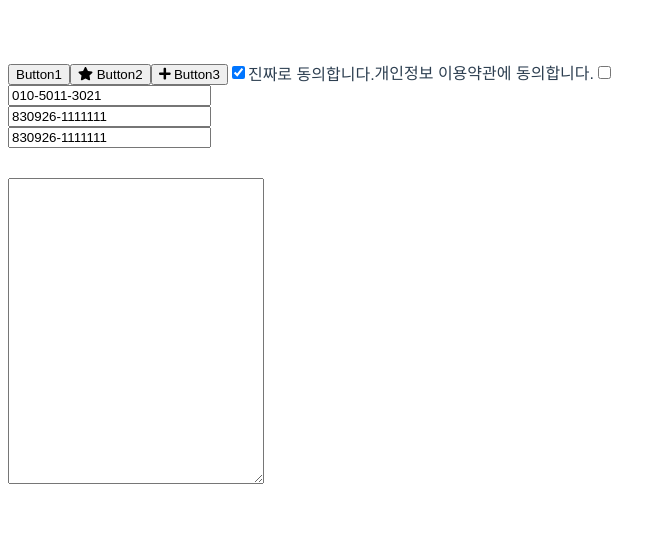
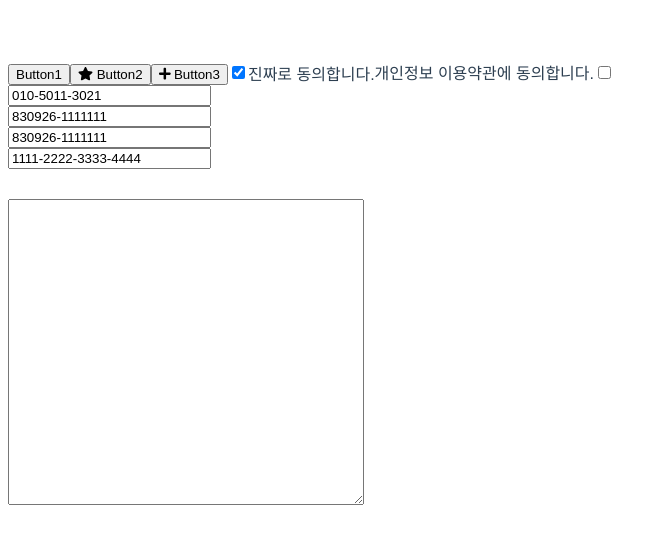
Before and after one commit to jjamtiger3/vue3-components, a Vue app: page / in a window 1280 px wide. Shown: the top 544 px of the page, without its empty margins (0-666 px from the left). Built offline with nearby package versions, Linux system fonts and the light colour scheme.

Commit message:
입력기 *처리 구현 -> 아직 버그잇어서 수정해야함

```diff
--- a/src/App.vue
+++ b/src/App.vue
@@ -19,6 +19,7 @@
     <vue-input ref="input0" value="01050113021" mask="000-0000-0000"></vue-input>
     <vue-input ref="input1" value="8309261111111" mask="000000-0000000"></vue-input>
     <vue-input ref="input2" value="8309261111111" mask="000000-0******"></vue-input>
+    <vue-input ref="input3" value="1111222233334444" mask="0000-0000-0000-0000"></vue-input>
     <textarea class="print-zone" ref="textarea0"></textarea>
   </div>
 </template>
@@ -152,7 +153,7 @@ export default {
   margin-top: 60px;
 }
 textarea.print-zone {
-  width: 250px;
+  width: 350px;
   height: 300px;
   margin-top: 30px;
 }
--- a/src/components/VueInput.vue
+++ b/src/components/VueInput.vue
@@ -15,7 +15,8 @@ export default {
       maskedValue: '',
       realValue: '',
       classList: [],
-      maxLength: 0
+      maxLength: 0,
+      asterikMap: {}
     }
   },
   props: {
@@ -64,8 +65,17 @@ export default {
           }
           return { maskExp: arrReg.join(''), regExp: arrRep.join(specChar) };
       },
+      // masking (*)처리를 구현하기위해선 mask값의 * 포지션을 배열에 저장하여 입력값에서 변환하면 됨
       inputValue ($event) {
-        let value = $event.target.value;
+        const { target } = $event;
+        let value = target.value;
+        const arrMaskedValue = value.split('');
+        for(const i in this.asterikMap) {
+            if (i <= arrMaskedValue.length - 1 && this.asterikMap[i]) {
+                arrMaskedValue[i] = this.asterikMap[i];
+                value = arrMaskedValue.join('');
+            }
+        }
 
         const wordExp = new RegExp(/[\w*]/g);
         const specChar = value.replace(wordExp, '')[0];
@@ -76,14 +86,26 @@ export default {
 
         const maskedReg = this.regFromMask();
         this.maskedValue = this.realValue.replace(new RegExp(maskedReg.maskExp), maskedReg.regExp);
+        if (this.mask[target.selectionStart] === '*') {
+            this.asterikMap[target.selectionStart] = $event.data;
+        }
         // 123-1234-에서 delete입력으로 - 제거시 비교 로직
         if (!$event.data) { // delete를 통해 데이터가 제거됬을경우
             const _value = this.maskedValue;
+            const arrValue = _value.split('');
+            // 특수문자앞에서 Del키로 삭제할경우 처리 구현해야함
+
             // 맨뒷글자가 특수문자 인경우 제거
             if (_value[_value.length - 1] === specChar) {
-                const arrValue = _value.split('');
                 arrValue.splice(arrValue.length - 1, 1);
                 this.maskedValue = arrValue.join('');
+            }
+        }
+        const splitedMaskedValue = this.maskedValue.split('');
+        for(const i in this.asterikMap) {
+            if (splitedMaskedValue.length > i) {
+                splitedMaskedValue[i] = '*';
+                this.maskedValue = splitedMaskedValue.join('');
             }
         }
       },
```
